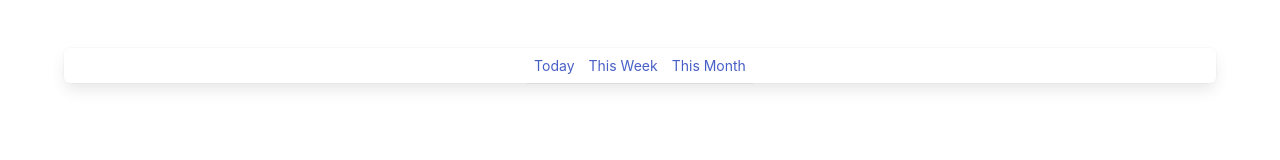
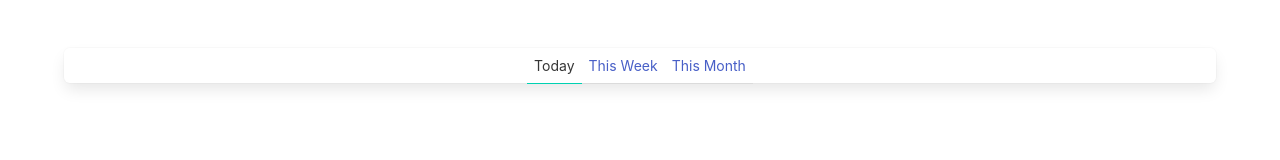
Before and after one commit to GabrielaMendes/vue-posts-page, a Vue app: page / in a window 1280 px wide. Shown: the top 160 px of the page. Built offline with nearby package versions, Linux system fonts and the light colour scheme.

Commit message:
feature: added dynamic class to show witch tab is active

```diff
--- a/src/components/TheTimeline.vue
+++ b/src/components/TheTimeline.vue
@@ -16,6 +16,7 @@ function selectPeriod (period: string) {
 			<a
         v-for="period in periods"
         :key="period"
+        :class="{ 'is-active': period === selectedPeriod }"
         @click="selectPeriod(period)"
       >
 				{{ period }}
```
